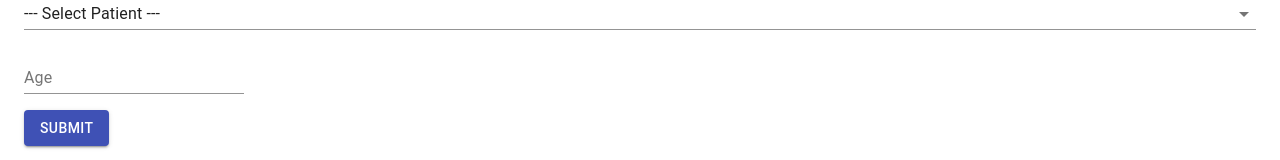
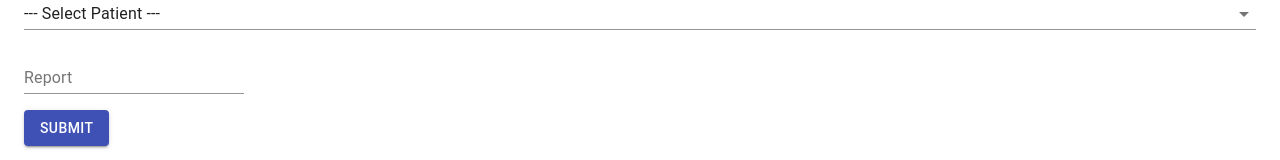
Before and after one commit to aneeshsharma/HospitalManagementFrontend, a React (Create React App) app: page /treatment in a window 1280 px wide. Shown: the part 200-360 px from the top of the page. Built offline with nearby package versions, Linux system fonts and the light colour scheme.

Commit message:
fixed treatment and prescription

```diff
--- a/src/components/Prescription.js
+++ b/src/components/Prescription.js
@@ -89,7 +89,7 @@ class Prescription extends React.Component {
         list.push(value);
         this.setState({
             formData: {
-                ...this.formData,
+                ...this.state.formData,
                 drugs: list,
             },
             selectedDrug: '',
--- a/src/components/Treatment.js
+++ b/src/components/Treatment.js
@@ -125,7 +125,7 @@ class Treatment extends React.Component {
                     <Grid item>
                         <TextField
                             id="filled-basic"
-                            label="Age"
+                            label="Report"
                             value={this.state.formData.report}
                             name="report"
                             onChange={this.handleTextInput}
```
